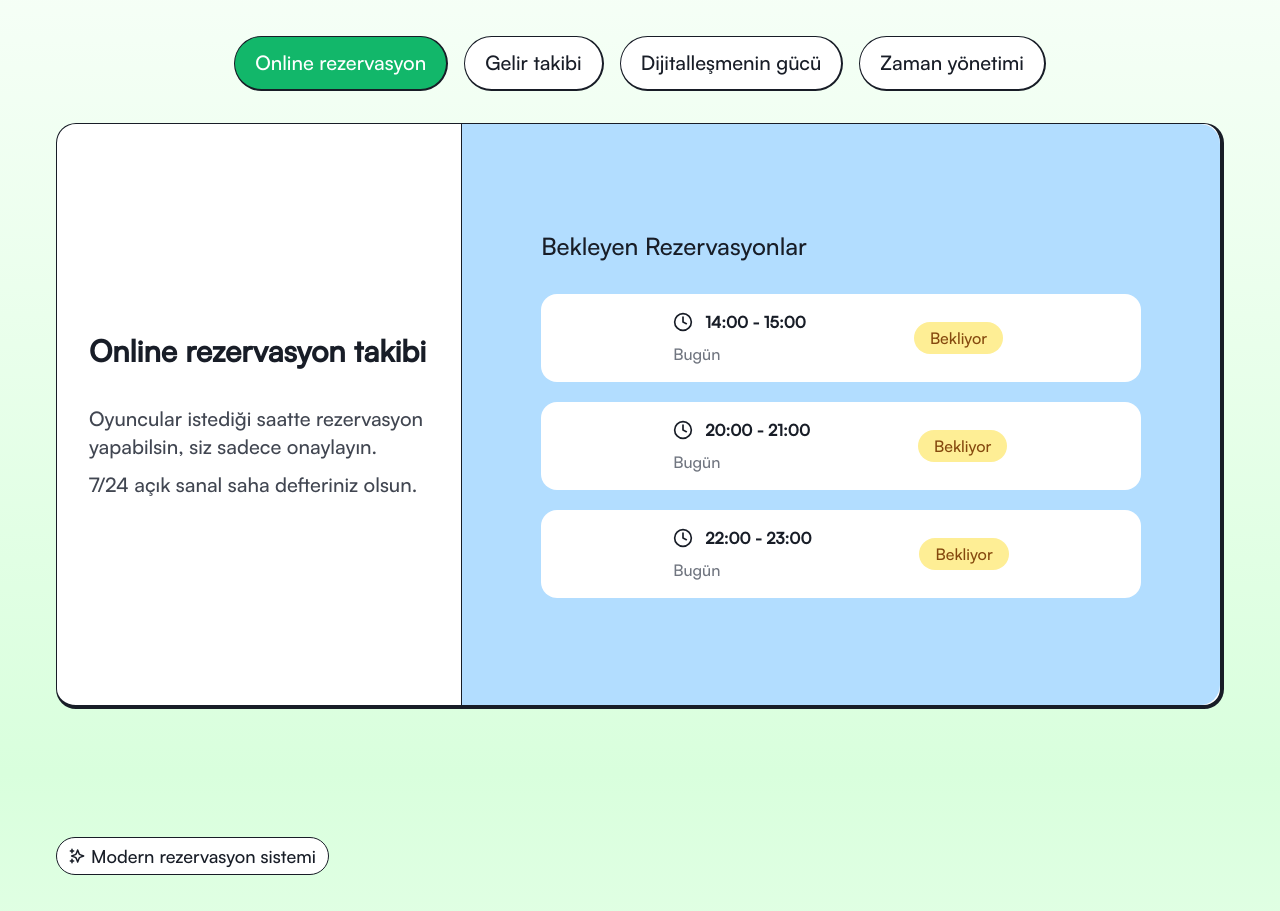
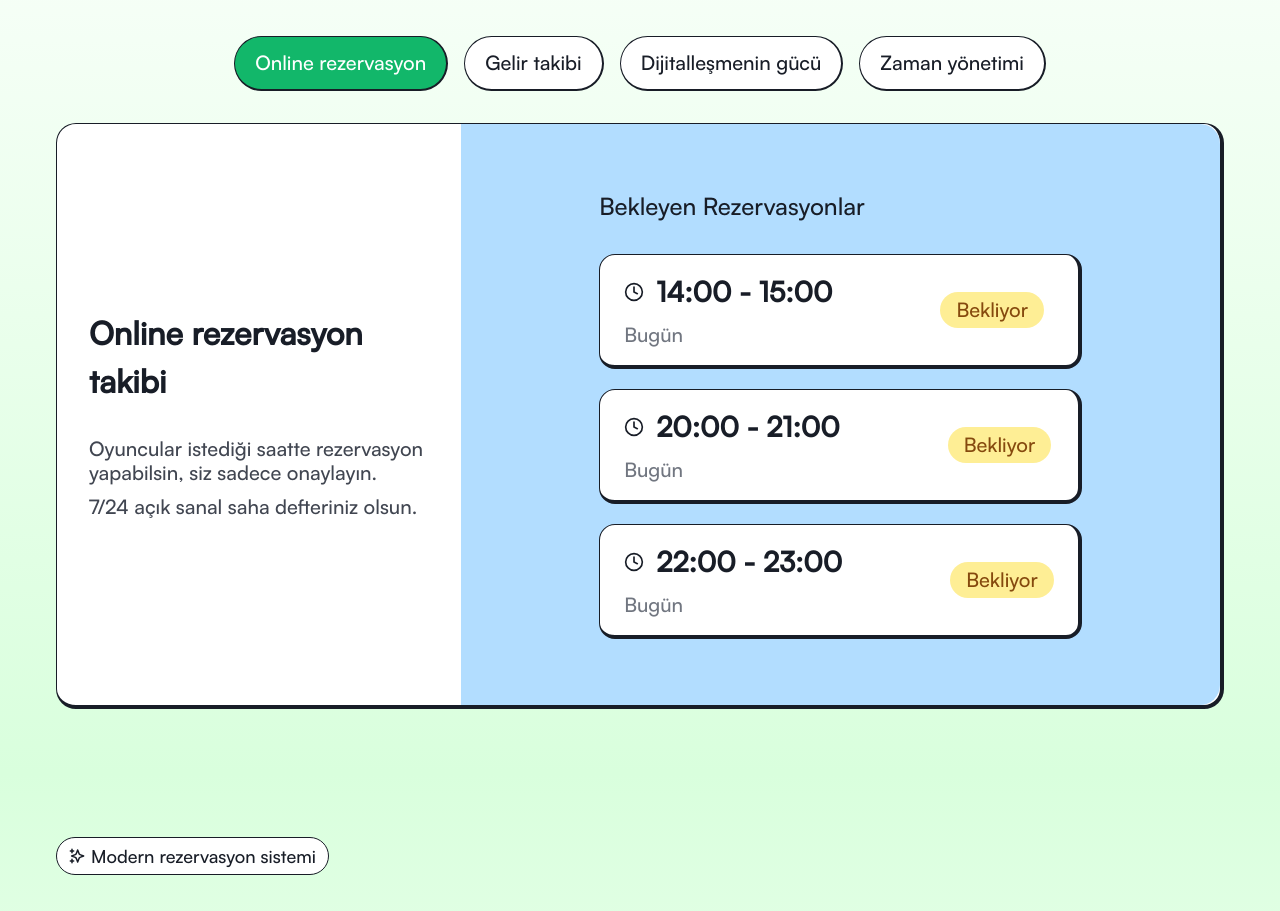
Before and after one commit to tbsoysal/sahadijital, a Next.js app: page / in a window 1280 px wide. Shown: the part 2960-3871 px from the top of the page. Built offline with nearby package versions, Linux system fonts and the light colour scheme.

Commit message:
apply new design changes

```diff
--- a/src/app/globals.css
+++ b/src/app/globals.css
@@ -60,7 +60,7 @@
   }
 
   .benefitImageContainer {
-    @apply tablet:rounded-l-none tablet:rounded-t-[20px] tablet:border-l-1 flex w-full items-center justify-start overflow-hidden rounded-[20px] rounded-t-none p-8;
+    @apply tablet:rounded-l-none tablet:rounded-t-[20px] flex w-full items-center justify-start overflow-hidden rounded-[20px] rounded-t-none p-8;
   }
 }
 
--- a/src/components/sections/landing/BenefitBox1.tsx
+++ b/src/components/sections/landing/BenefitBox1.tsx
@@ -5,21 +5,21 @@ export default function BenefitBox1() {
     <div className="benefitContainer border-primary-color border border-r-4 border-b-4">
       {/* Text Content */}
       <div className="benefitTextContainer">
-        <h3 className="mb-8 text-3xl leading-11 font-bold">
+        <h3 className="tablet:text-[32px] tablet:leading-12 desktop:text-[40px] mb-8 text-2xl leading-8 font-bold">
           Online rezervasyon takibi
         </h3>
-        <p className="text-secondary-color mb-2.5 text-xl leading-7 font-medium">
+        <p className="text-secondary-color tablet:text-xl mb-2.5 text-base leading-6 font-medium">
           Oyuncular istediği saatte rezervasyon yapabilsin, siz sadece
           onaylayın.
         </p>
-        <p className="text-secondary-color text-xl leading-7 font-medium">
+        <p className="text-secondary-color tablet:text-xl text-base leading-6 font-medium">
           7/24 açık sanal saha defteriniz olsun.
         </p>
       </div>
       {/* Image content */}
       <div className="benefitImageContainer bg-[#B2DDFF]">
         <div className="mx-auto">
-          <p className="mb-8 text-start text-2xl font-medium">
+          <p className="tablet:text-2xl desktop:text-3xl mb-8 text-start text-lg font-medium">
             Bekleyen Rezervasyonlar
           </p>
           {/* Reservation Card */}
@@ -29,7 +29,7 @@ export default function BenefitBox1() {
                 return (
                   <div
                     key={index}
-                    className="tablet:gap-[108px] desktop:gap-[83px] border-effect flex items-center gap-[19px] rounded-2xl bg-white px-6 py-4 before:rounded-2xl after:rounded-2xl"
+                    className="tablet:gap-[108px] desktop:gap-[83px] border-primary-color flex items-center gap-[19px] rounded-2xl border border-r-4 border-b-4 bg-white px-6 py-4"
                   >
                     <div className="flex flex-col gap-2">
                       <div className="flex items-center gap-3">
@@ -39,15 +39,15 @@ export default function BenefitBox1() {
                           width={20}
                           height={20}
                         />
-                        <span className="min-w-max text-base font-bold">
+                        <span className="tablet:text-[28px] desktop:text-[32px] min-w-max text-base font-bold">
                           {time}
                         </span>
                       </div>
-                      <span className="block text-base font-medium text-[#717680]">
+                      <span className="tablet:text-xl desktop:text-2xl block text-base font-medium text-[#717680]">
                         Bugün
                       </span>
                     </div>
-                    <span className="block rounded-full bg-[#FEEE95] px-4 py-1 text-base font-medium text-[#85490E]">
+                    <span className="tablet:text-xl desktop:text-[24px] block rounded-full bg-[#FEEE95] px-4 py-1 text-base font-medium text-[#85490E]">
                       Bekliyor
                     </span>
                   </div>
--- a/src/components/sections/landing/BenefitBox2.tsx
+++ b/src/components/sections/landing/BenefitBox2.tsx
@@ -5,13 +5,13 @@ export default function BenefitBox2() {
     <div className="benefitContainer border-primary-color border border-r-4 border-b-4">
       {/* Text Content */}
       <div className="benefitTextContainer tablet:rounded-t-none tablet:rounded-l-[20px] rounded-t-[20px] bg-[#A6F4C5] p-10!">
-        <h3 className="mb-8 text-3xl leading-11 font-bold">
+        <h3 className="tablet:text-[34px] desktop:text-[40px] mb-8 text-2xl leading-8 font-bold">
           Gelirlerinizi takip edin
         </h3>
-        <p className="text-secondary-color mb-2.5 text-xl leading-7 font-medium">
+        <p className="text-secondary-color tablet:text-xl desktop:text-2xl mb-2.5 text-base leading-8 font-medium">
           Günlük, haftalık ve aylık kazançlarınızı tek ekranda görüntüleyin.
         </p>
-        <p className="text-secondary-color text-xl leading-7 font-medium">
+        <p className="text-secondary-color tablet:text-xl desktop:text-2xl text-base leading-8 font-medium">
           Hangi saatlerin daha yoğun olduğunu takip edin.
         </p>
       </div>
@@ -20,15 +20,19 @@ export default function BenefitBox2() {
       <div className="benefitImageContainer">
         <div className="mx-auto">
           {/* Card */}
-          <div className="border-effect mb-10 flex w-[460px] items-start justify-between rounded-2xl bg-[#D1FADF] p-8 before:rounded-2xl after:rounded-2xl">
+          <div className="border-primary-color mb-10 flex w-full items-start justify-between rounded-2xl border border-r-4 border-b-4 bg-[#D1FADF] px-5 py-8">
             <div className="flex flex-col">
-              <span className="mb-5 text-xl font-medium">Bu ay</span>
-              <span className="mb-1 text-4xl font-bold">84,250₺</span>
-              <span className="text-secondary-color text-base font-medium">
+              <span className="tablet:text-xl desktop:2xl mb-5 text-base font-medium">
+                Bu ay
+              </span>
+              <span className="tablet:text-[32px] desktop:text-[40px] mb-1 text-xl font-bold">
+                84,250₺
+              </span>
+              <span className="text-secondary-color tablet:text-lg desktop:text-xl text-sm font-medium">
                 280 rezervasyon tamamlandı
               </span>
             </div>
-            <span className="flex items-center rounded-full border border-[#32D583] bg-[#A6F4C5] px-5 py-2">
+            <span className="flex items-center rounded-full border border-[#32D583] bg-[#A6F4C5] px-3 py-1">
               <Image
                 src="/images/arrow.svg"
                 alt="arrow icon"
@@ -36,7 +40,7 @@ export default function BenefitBox2() {
                 height={14}
                 className="mr-2.5"
               />
-              <span className="block text-xl font-medium text-[#039855]">
+              <span className="tablet:text-lg desktop:text-2xl block text-[12px] font-medium text-[#039855]">
                 %18
               </span>
             </span>
@@ -44,7 +48,7 @@ export default function BenefitBox2() {
 
           {/* Info */}
           <div>
-            <span className="mb-6 block text-3xl font-bold">
+            <span className="tablet:text-[28px] desktop:text-[32px] mb-6 block text-xl font-bold">
               En popüler saatler
             </span>
 
@@ -56,11 +60,15 @@ export default function BenefitBox2() {
                 height={24}
                 className="mr-2"
               />
-              <span className="mr-3 text-xl font-medium">21:00-22:00</span>
-              <div className="border-secondary-color mr-3 h-6 w-60 rounded-full border bg-[#F5F5F5]">
-                <div className="bg-primary border-secondary-color h-6 w-60 rounded-full"></div>
-                <span className="text-xl font-medium">%90</span>
+              <span className="tablet:text-xl desktop:text-2xl mr-3 text-sm font-medium">
+                21:00-22:00
+              </span>
+              <div className="border-secondary-color tablet:w-[200px] mr-3 h-5 w-[120px] rounded-full border bg-[#F5F5F5]">
+                <div className="bg-primary border-secondary-color tablet:w-40 h-5 w-[105px] rounded-full"></div>
               </div>
+              <span className="tablet:text-xl desktop:text-2xl text-sm font-medium">
+                %90
+              </span>
             </div>
 
             <div className="flex items-center">
@@ -71,11 +79,15 @@ export default function BenefitBox2() {
                 height={24}
                 className="mr-2"
               />
-              <span className="mr-3 text-xl font-medium">18:00-19:00</span>
-              <div className="border-secondary-color mr-3 h-6 w-60 rounded-full border bg-[#F5F5F5]">
-                <div className="bg-primary border-secondary-color h-6 w-[167px] rounded-full"></div>
+              <span className="tablet:text-xl desktop:text-2xl mr-3 text-sm font-medium">
+                18:00-19:00
+              </span>
+              <div className="border-secondary-color tablet:w-[200px] mr-3 h-5 w-[120px] rounded-full border bg-[#F5F5F5]">
+                <div className="bg-primary border-secondary-color tablet:w-30 h-5 w-20 rounded-full"></div>
               </div>
-              <span className="text-xl font-medium">%70</span>
+              <span className="tablet:text-xl desktop:text-2xl text-sm font-medium">
+                %70
+              </span>
             </div>
           </div>
         </div>
--- a/src/components/sections/landing/TabButton.tsx
+++ b/src/components/sections/landing/TabButton.tsx
@@ -10,7 +10,7 @@ const TabButton = ({ label, isActive, onClick }: TabButtonProps) => (
   <button
     onClick={onClick}
     className={cn(
-      "border-primary-color tablet:text-xl desktop:text-2xl min-w-max rounded-full border border-r-2 border-b-2 px-5 py-3 text-base font-medium transition-all duration-200",
+      "border-primary-color tablet:text-xl desktop:text-2xl min-w-max cursor-pointer rounded-full border border-r-2 border-b-2 px-5 py-3 text-base font-medium transition-all duration-200",
       isActive ? "bg-primary text-white" : "text-primary-color bg-white",
     )}
   >
```
